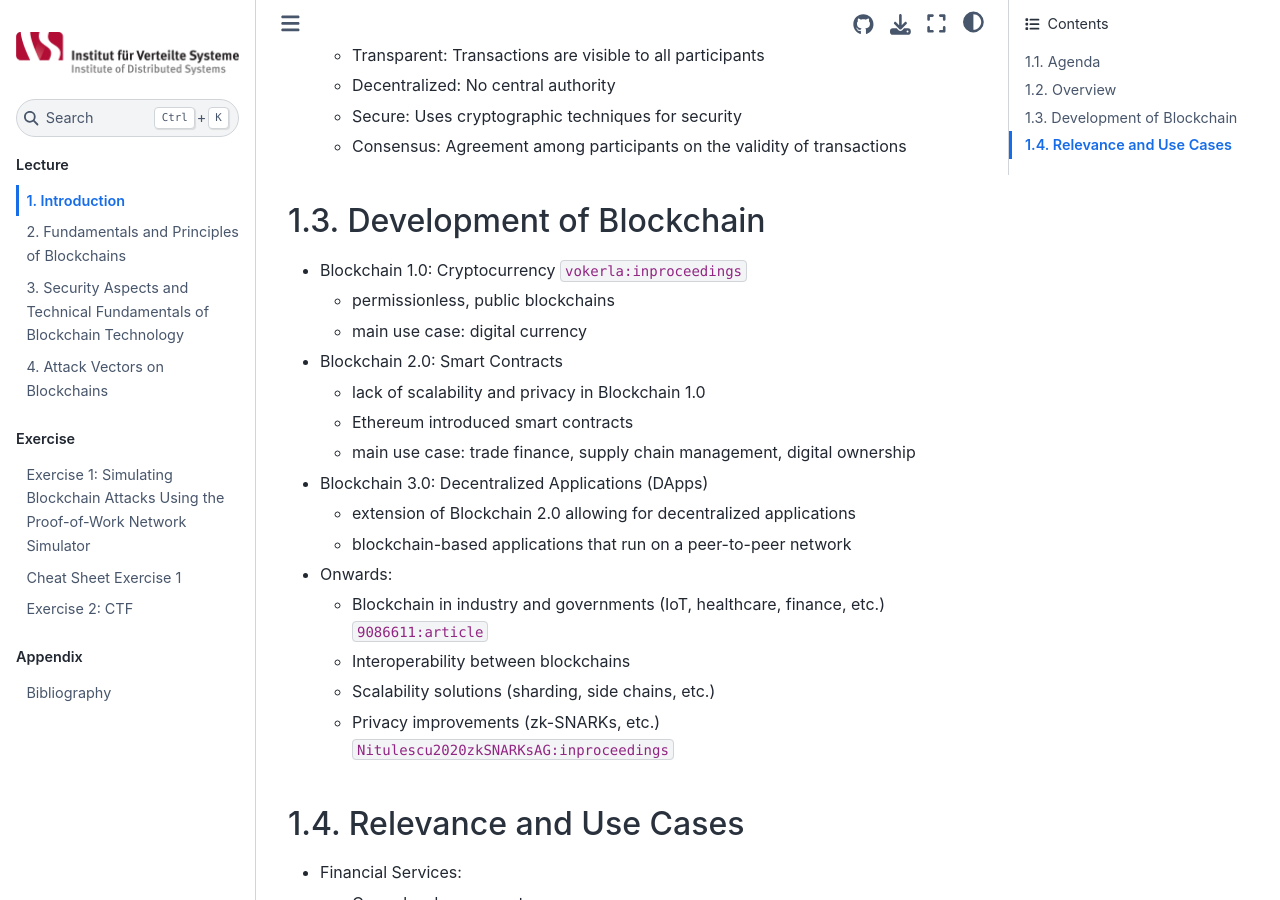
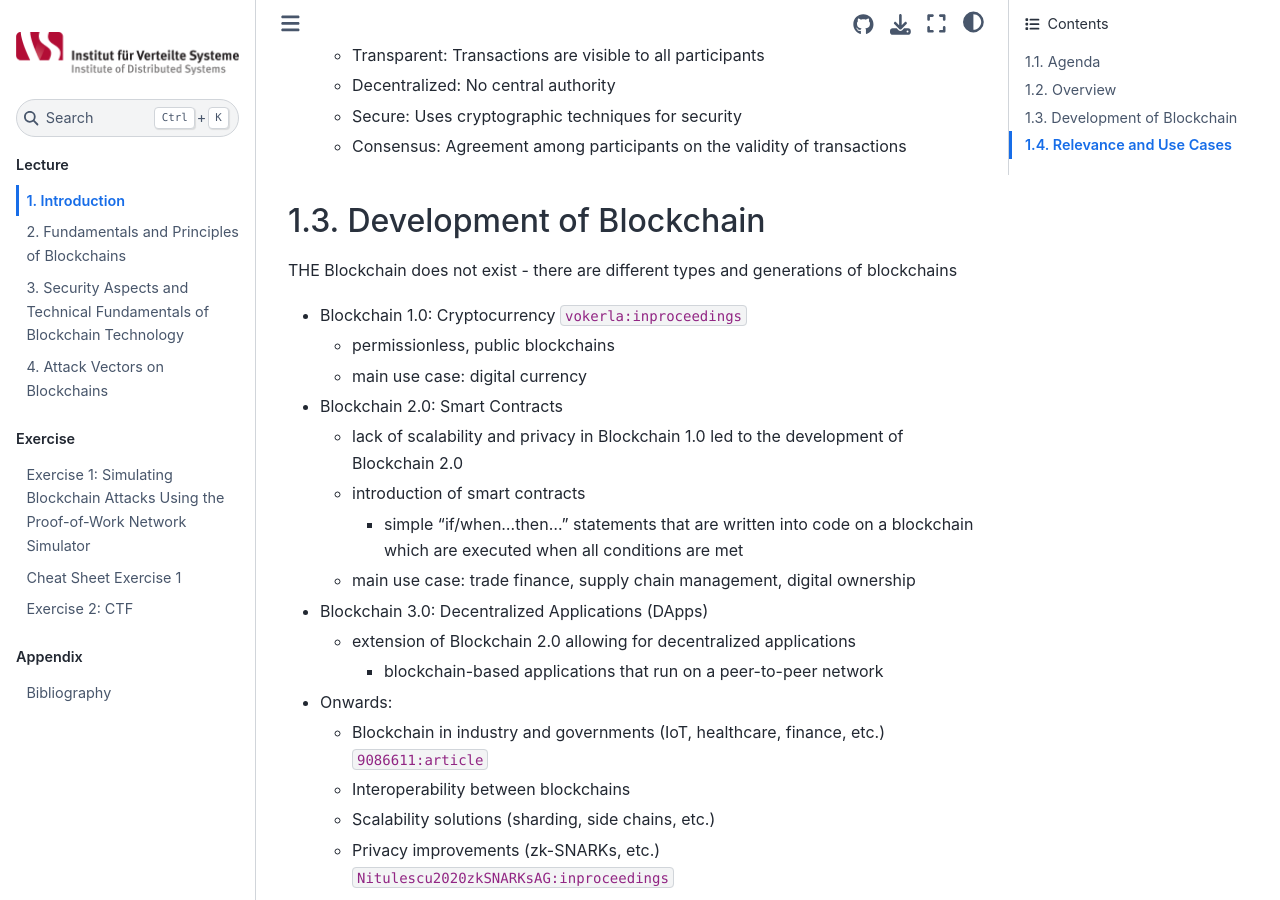
Before and after one commit to phelstab/blocksec, a Jupyter Book: the page built from book/0_1_introduction.md, in a window 1280 px wide and 900 px high, scrolled down 810 px. Built offline with Jupyter Book 1.0.4 settings and Sphinx 7.4.7 and the Sphinx Book theme 1.1.4, drawn with Linux system fonts in a browser that asks for light colours; cross-references to code outside the pages are shown as plain code.

Commit message:
chores: fixed formatting, added further notes

```diff
--- a/book/0_1_introduction.md
+++ b/book/0_1_introduction.md
@@ -29,16 +29,19 @@ Initial concept originally introduced in 2008 by (anonymous) Satoshi Nakamoto to
 
 ## Development of Blockchain
 
+THE Blockchain does not exist - there are different types and generations of blockchains
+
 * Blockchain 1.0: Cryptocurrency {cite}`vokerla:inproceedings`
   * permissionless, public blockchains
   * main use case: digital currency
 * Blockchain 2.0: Smart Contracts
-  * lack of scalability and privacy in Blockchain 1.0
-  * Ethereum introduced smart contracts
+  * lack of scalability and privacy in Blockchain 1.0 led to the development of Blockchain 2.0
+  * introduction of smart contracts
+    * simple “if/when…then…” statements that are written into code on a blockchain which are executed when all conditions are met
   * main use case: trade finance, supply chain management, digital ownership
 * Blockchain 3.0: Decentralized Applications (DApps)
   * extension of Blockchain 2.0 allowing for decentralized applications
-  * blockchain-based applications that run on a peer-to-peer network
+    * blockchain-based applications that run on a peer-to-peer network
 * Onwards:
   * Blockchain in industry and governments (IoT, healthcare, finance, etc.) {cite}`9086611:article`
   * Interoperability between blockchains
```
Also changed, not shown: book/0_4_attack_vectors.md (+2 -4 lines).
